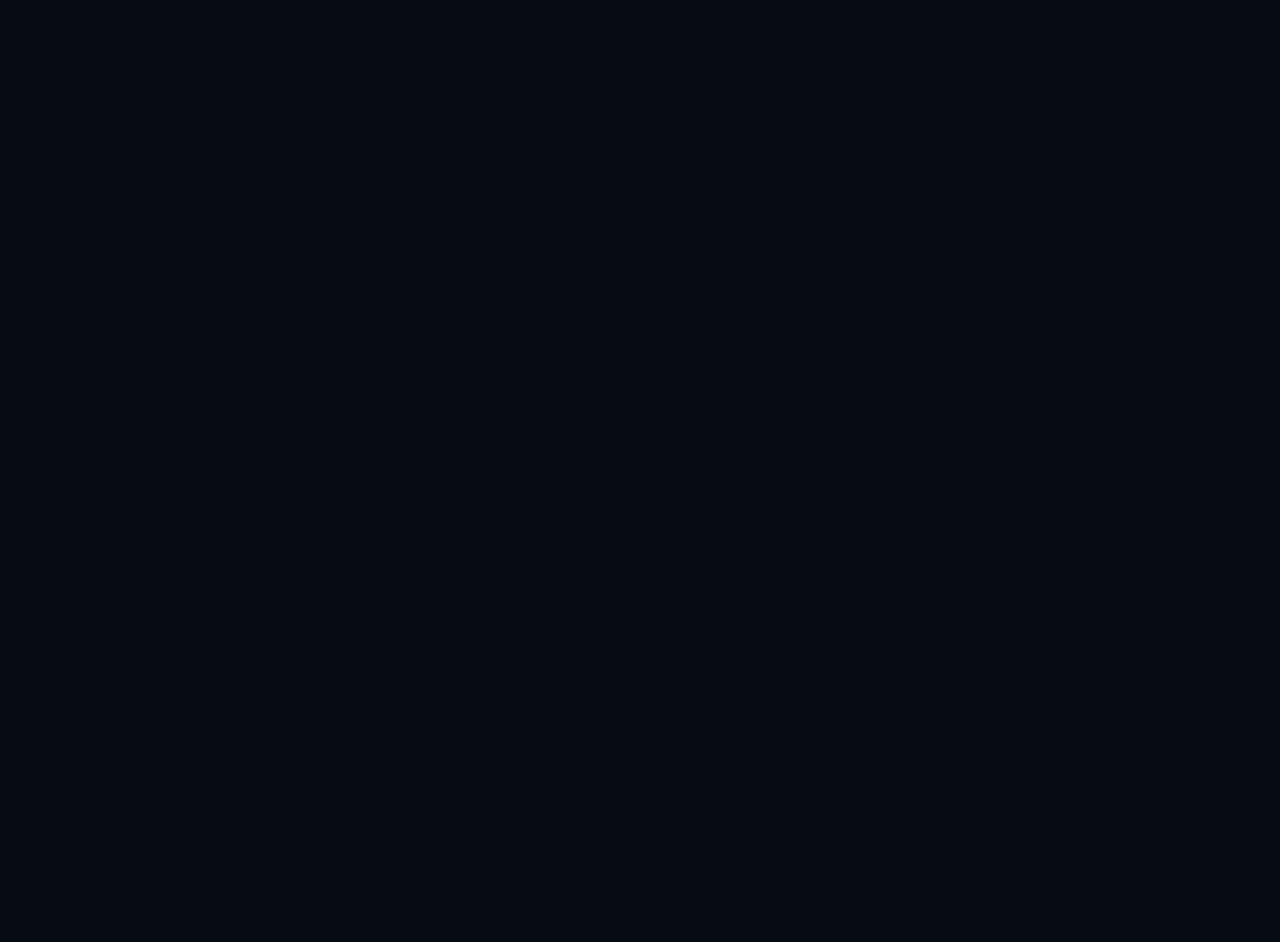
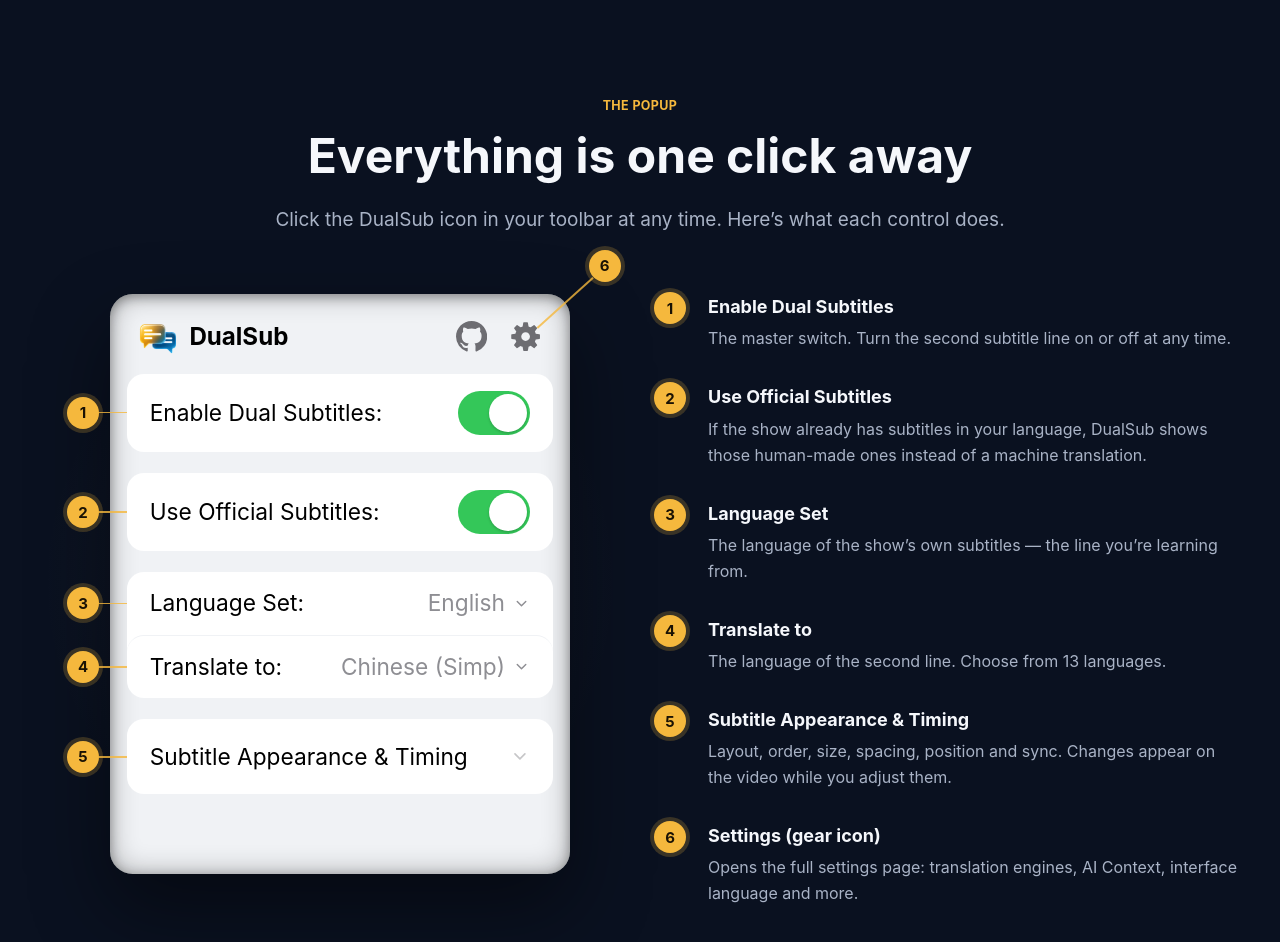
Before and after one commit to QuellaMC/DualSub, a React (Vite) app in the folder LandingPage/: page / in a window 1280 px wide. Shown: the part 2500-3442 px from the top of the page. Before the commit the page ends 2476 px from the top, so only its background shows below. Built offline with nearby package versions, Linux system fonts and the light colour scheme.

Commit message:
feat(site): add the popup tour

```diff
--- a/LandingPage/src/App.tsx
+++ b/LandingPage/src/App.tsx
@@ -1,5 +1,6 @@
 import { GetStarted } from './sections/GetStarted';
 import { Hero } from './sections/Hero';
+import { PopupTour } from './sections/PopupTour';
 import { SiteHeader } from './sections/SiteHeader';
 
 export function App() {
@@ -9,6 +10,7 @@
             <main>
                 <Hero />
                 <GetStarted />
+                <PopupTour />
             </main>
         </>
     );
--- /dev/null
+++ b/LandingPage/src/sections/PopupTour.css
@@ -0,0 +1,69 @@
+.tour {
+    display: grid;
+    grid-template-columns: minmax(0, 580px) minmax(320px, 1fr);
+    align-items: start;
+    gap: 34px;
+}
+
+.tour-figure {
+    max-width: 580px;
+    background: radial-gradient(
+        closest-side,
+        rgba(160, 170, 190, 0.08),
+        transparent
+    );
+}
+
+.tour-board {
+    width: 580px;
+    height: 590px;
+}
+
+/* Marker 6 rises above the board into the heading's margin. */
+.tour-popup {
+    position: absolute;
+    top: 7px;
+    left: 70px;
+    font-size: 22.7px;
+}
+
+.tour-list {
+    display: grid;
+    gap: 31px;
+    padding-top: 5px;
+}
+
+.tour-list li {
+    display: flex;
+    gap: 22px;
+}
+
+.tour-list h3 {
+    margin: 2px 0 6px;
+    font-size: 18px;
+    font-weight: 700;
+    line-height: 1.4;
+}
+
+.tour-list p {
+    color: var(--text-muted);
+    font-size: 16px;
+    line-height: 1.625;
+}
+
+@media (max-width: 860px) {
+    .tour {
+        grid-template-columns: 1fr;
+        gap: 48px;
+    }
+
+    .tour-figure {
+        width: 100%;
+        margin-inline: auto;
+    }
+
+    .tour-list {
+        max-width: 640px;
+        margin-inline: auto;
+    }
+}
--- /dev/null
+++ b/LandingPage/src/sections/PopupTour.tsx
@@ -0,0 +1,81 @@
+import { Artboard } from '../components/Artboard';
+import { Section, SectionHeading } from '../components/Section';
+import {
+    POPUP_CONTROL_NUMBERS,
+    PopupMock,
+    type PopupControl,
+} from '../mocks/Popup';
+import { SUBTITLE_LANGUAGES } from '../site';
+import './PopupTour.css';
+
+const CONTROLS: readonly {
+    control: PopupControl;
+    title: string;
+    body: string;
+}[] = [
+    {
+        control: 'enable',
+        title: 'Enable Dual Subtitles',
+        body: 'The master switch. Turn the second subtitle line on or off at any time.',
+    },
+    {
+        control: 'official',
+        title: 'Use Official Subtitles',
+        body: 'If the show already has subtitles in your language, DualSub shows those human-made ones instead of a machine translation.',
+    },
+    {
+        control: 'languageSet',
+        title: 'Language Set',
+        body: 'The language of the show’s own subtitles — the line you’re learning from.',
+    },
+    {
+        control: 'translateTo',
+        title: 'Translate to',
+        body: `The language of the second line. Choose from ${SUBTITLE_LANGUAGES.length} languages.`,
+    },
+    {
+        control: 'appearance',
+        title: 'Subtitle Appearance & Timing',
+        body: 'Layout, order, size, spacing, position and sync. Changes appear on the video while you adjust them.',
+    },
+    {
+        control: 'settings',
+        title: 'Settings (gear icon)',
+        body: 'Opens the full settings page: translation engines, AI Context, interface language and more.',
+    },
+];
+
+export function PopupTour() {
+    return (
+        <Section id="popup" alt>
+            <SectionHeading
+                eyebrow="The popup"
+                title="Everything is one click away"
+                lead="Click the DualSub icon in your toolbar at any time. Here’s what each control does."
+            />
+            <div className="tour">
+                <div className="tour-figure">
+                    <Artboard
+                        className="tour-board"
+                        label="The DualSub popup with each control numbered"
+                    >
+                        <PopupMock className="tour-popup" numbered />
+                    </Artboard>
+                </div>
+                <ol className="tour-list">
+                    {CONTROLS.map(({ control, title, body }) => (
+                        <li key={control}>
+                            <span className="callout">
+                                {POPUP_CONTROL_NUMBERS[control]}
+                            </span>
+                            <div>
+                                <h3>{title}</h3>
+                                <p>{body}</p>
+                            </div>
+                        </li>
+                    ))}
+                </ol>
+            </div>
+        </Section>
+    );
+}
```
